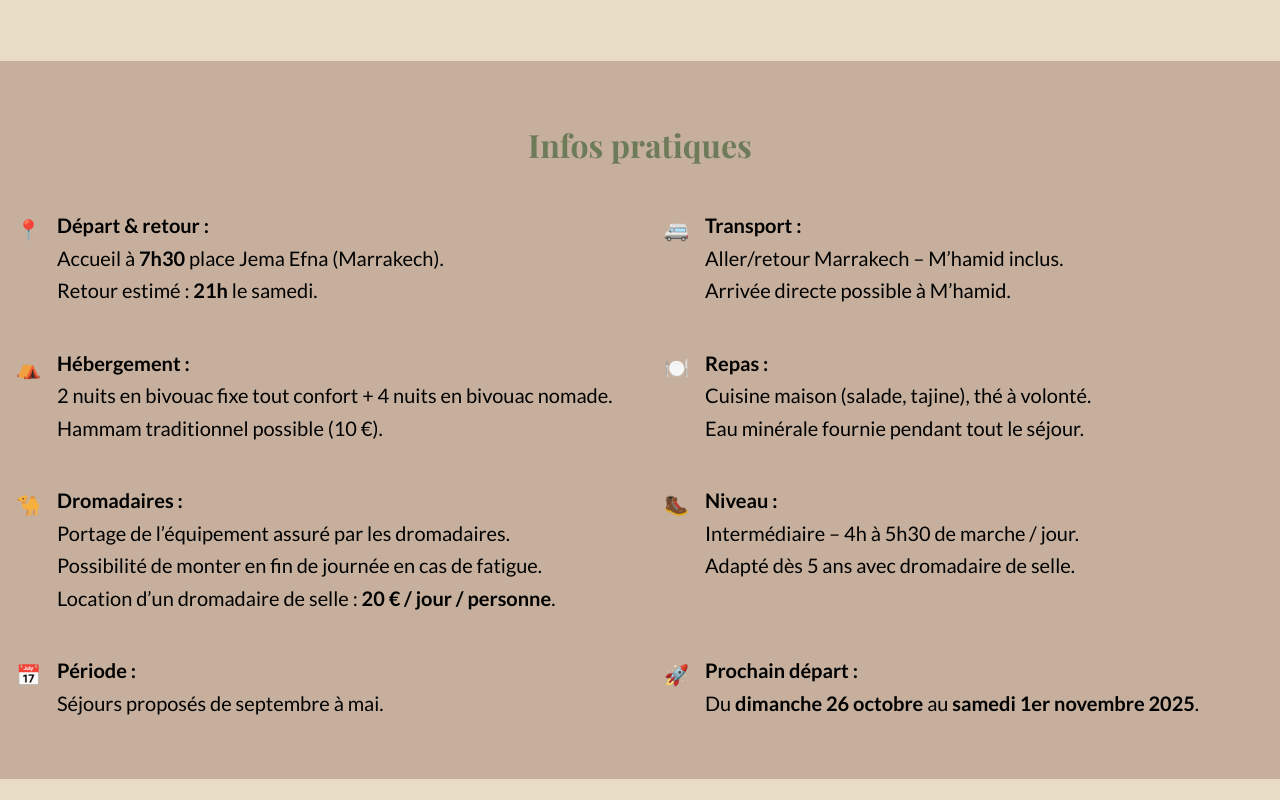
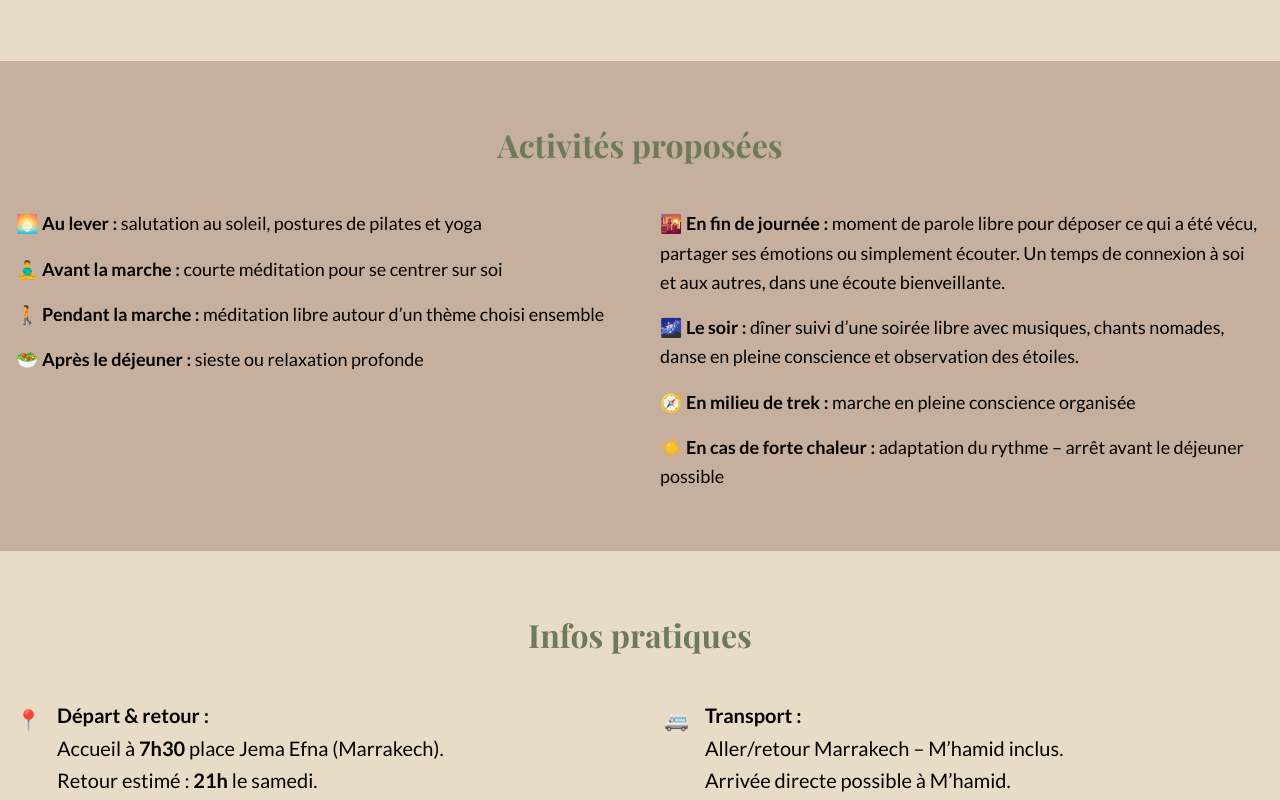
Before and after one commit to GrissaDrauka/instants-nomades, an Angular app: page /le-voyage in a window 1280 px wide. Shown: the part 1920-2720 px from the top of the page. Built offline with nearby package versions, Linux system fonts and the light colour scheme.

Commit message:
Lien le voyage + ajout activités proposés

```diff
--- a/src/app/components/home/hero/hero.html
+++ b/src/app/components/home/hero/hero.html
@@ -9,7 +9,7 @@
         <h1 class="text-[48px] font-display text-terracotta font-bold mb-5">
             Voyage intérieur au cœur du désert
         </h1>
-        <a href="#"
+        <a href="/le-voyage"
             class="btn inline-block bg-vert-sauge hover:bg-brun-leger text-blanc px-6 py-3 rounded-md text-lg font-sans transition-colors">
             Explorer le programme complet
         </a>
--- a/src/app/components/le-voyage/le-voyage.html
+++ b/src/app/components/le-voyage/le-voyage.html
@@ -144,6 +144,42 @@
 <section class="bg-beige py-[60px]">
     <div class="max-w-screen-xl mx-auto px-4">
         <h2 class="font-display text-[32px] text-vert-sauge font-bold text-center mb-[40px]">
+            Activités proposées
+        </h2>
+
+        <div class="grid sm:grid-cols-2 gap-10 text-[18px] leading-relaxed">
+
+            <!-- Matin -->
+            <div class="space-y-4">
+                <p>🌅 <strong>Au lever :</strong> salutation au soleil, postures de pilates et yoga</p>
+                <p>🧘‍♂️ <strong>Avant la marche :</strong> courte méditation pour se centrer sur soi</p>
+                <p>🚶 <strong>Pendant la marche :</strong> méditation libre autour d’un thème choisi ensemble</p>
+                <p>🥗 <strong>Après le déjeuner :</strong> sieste ou relaxation profonde</p>
+            </div>
+
+            <!-- Fin de journée -->
+            <div class="space-y-4">
+                <p>
+                    🌇 <strong>En fin de journée :</strong> moment de parole libre pour déposer ce qui a été vécu,
+                    partager ses émotions ou simplement écouter. Un temps de connexion à soi et aux autres, dans une
+                    écoute bienveillante.
+                </p>
+                <p>
+                    🌌 <strong>Le soir :</strong> dîner suivi d’une soirée libre avec musiques, chants nomades, danse en
+                    pleine conscience et observation des étoiles.
+                </p>
+                <p>🧭 <strong>En milieu de trek :</strong> marche en pleine conscience organisée</p>
+                <p>☀️ <strong>En cas de forte chaleur :</strong> adaptation du rythme – arrêt avant le déjeuner possible
+                </p>
+            </div>
+
+        </div>
+    </div>
+</section>
+
+<section class="bg-sable py-[60px]">
+    <div class="max-w-screen-xl mx-auto px-4">
+        <h2 class="font-display text-[32px] text-vert-sauge font-bold text-center mb-[40px]">
             Infos pratiques
         </h2>
 
@@ -233,7 +269,7 @@
     </div>
 </section>
 
-<section class="bg-sable py-[60px]">
+<section class="bg-beige py-[60px]">
     <div class="max-w-screen-xl mx-auto px-4 text-[20px] leading-relaxed">
         <h2 class="font-display text-[32px] text-vert-sauge font-bold text-center mb-[40px]">
             Tarif et conditions
```
